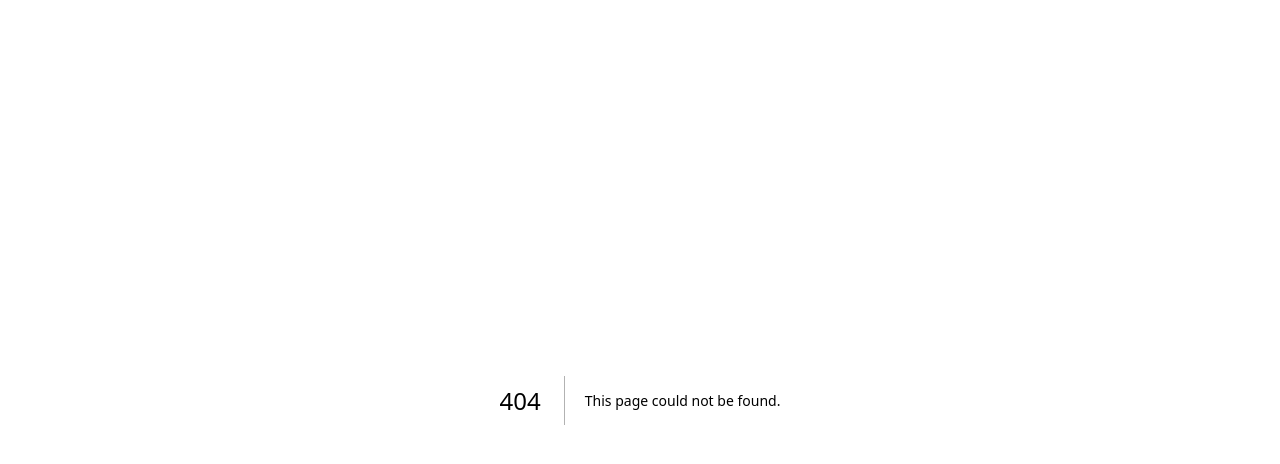
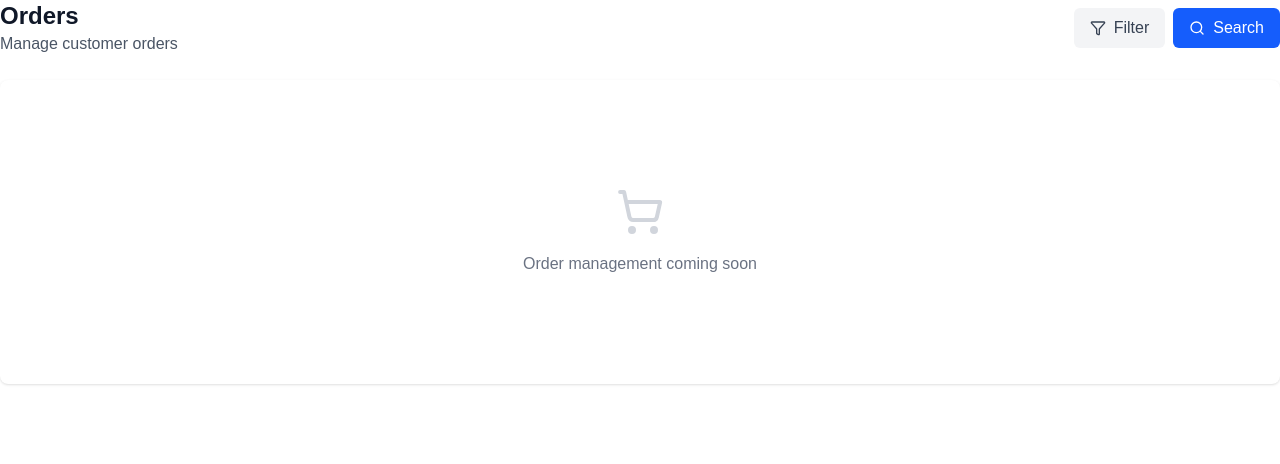
Before and after one commit to Heroicspirit/Frontendmotoparts, a Next.js app: page /admin/order in a window 1280 px wide. Before the commit this address had no page. Shown: the top 464 px of the page. Built offline with nearby package versions, Linux system fonts and the light colour scheme.

Commit message:
admin order page created

```diff
--- /dev/null
+++ b/app/admin/order/page.tsx
@@ -0,0 +1,35 @@
+"use client";
+
+import { ShoppingCart, Search, Filter } from "lucide-react";
+
+export default function AdminOrdersPage() {
+  return (
+    <div>
+      <div className="flex justify-between items-center mb-6">
+        <div>
+          <h2 className="text-2xl font-bold text-gray-900">Orders</h2>
+          <p className="text-gray-600">Manage customer orders</p>
+        </div>
+        <div className="flex gap-2">
+          <button className="flex items-center gap-2 px-4 py-2 bg-gray-100 text-gray-700 rounded-md hover:bg-gray-200">
+            <Filter className="w-4 h-4" />
+            Filter
+          </button>
+          <button className="flex items-center gap-2 px-4 py-2 bg-blue-600 text-white rounded-md hover:bg-blue-700">
+            <Search className="w-4 h-4" />
+            Search
+          </button>
+        </div>
+      </div>
+
+      <div className="bg-white rounded-lg shadow p-6">
+        <div className="flex items-center justify-center h-64 text-gray-500">
+          <div className="text-center">
+            <ShoppingCart className="w-12 h-12 mx-auto mb-4 text-gray-300" />
+            <p>Order management coming soon</p>
+          </div>
+        </div>
+      </div>
+    </div>
+  );
+}
```
